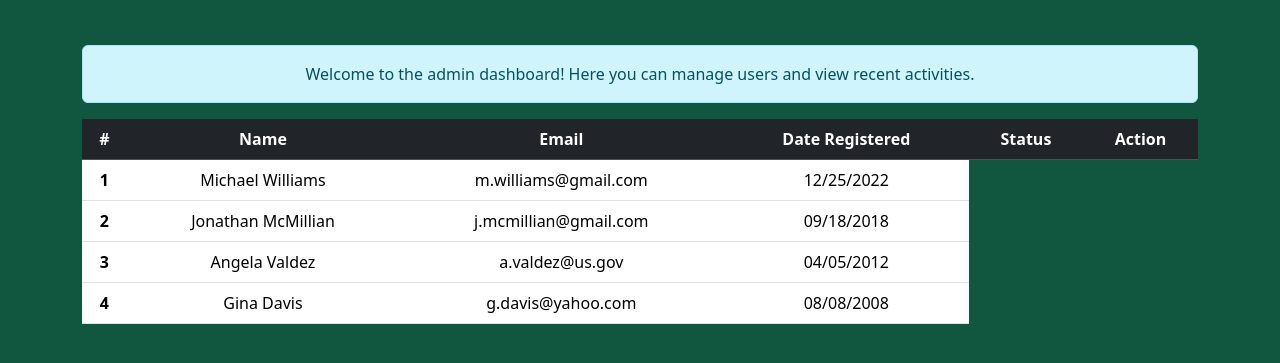
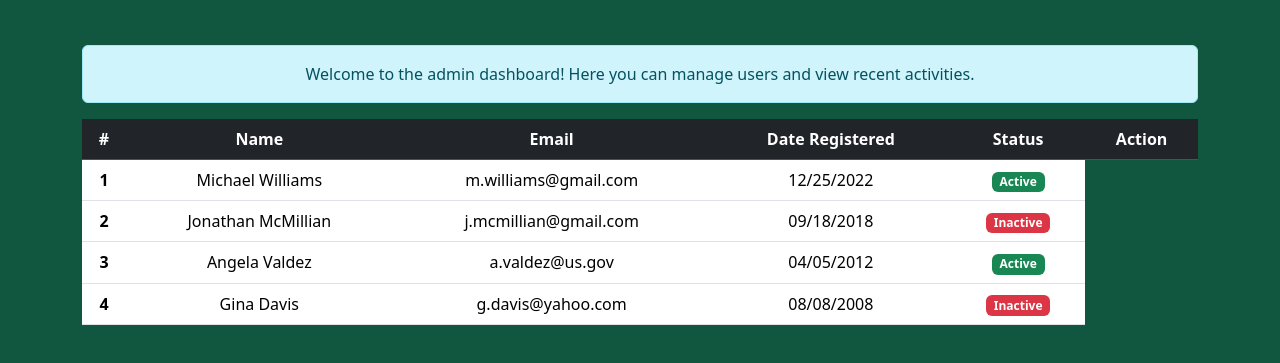
Before and after one commit to briane0717/SBA-307, a plain HTML site: page admin.html in a window 1280 px wide. Shown: the part 149-512 px from the top of the page. Drawn offline with nearby package versions, Linux system fonts and the light colour scheme.

Commit message:
added status badges to table data

```diff
--- a/admin.html
+++ b/admin.html
@@ -54,24 +54,36 @@
                     <td>Michael Williams</td>
                     <td>m.williams@gmail.com</td>
                     <td>12/25/2022</td>
+                    <td>
+                        <span class="badge bg-success">Active</span>
+                    </td>
                     </tr>
                      <tr>
                     <th scope="row">2</th>
                     <td>Jonathan McMillian</td>
                     <td>j.mcmillian@gmail.com</td>
                     <td>09/18/2018</td>
+                    <td>
+                        <span class="badge bg-danger">Inactive</span>
+                    </td>
                     </tr>
                      <tr>
                     <th scope="row">3</th>
                     <td>Angela Valdez</td>
                     <td>a.valdez@us.gov</td>
                     <td>04/05/2012</td>
+                    <td>
+                        <span class="badge bg-success">Active</span>
+                    </td>
                     </tr>
                      <tr>
                     <th scope="row">4</th>
                     <td>Gina Davis</td>
                     <td>g.davis@yahoo.com</td>
                     <td>08/08/2008</td>
+                    <td>
+                        <span class="badge bg-danger">Inactive</span>
+                    </td>
                     </tr>
                 </tbody>
                 </table>
```
